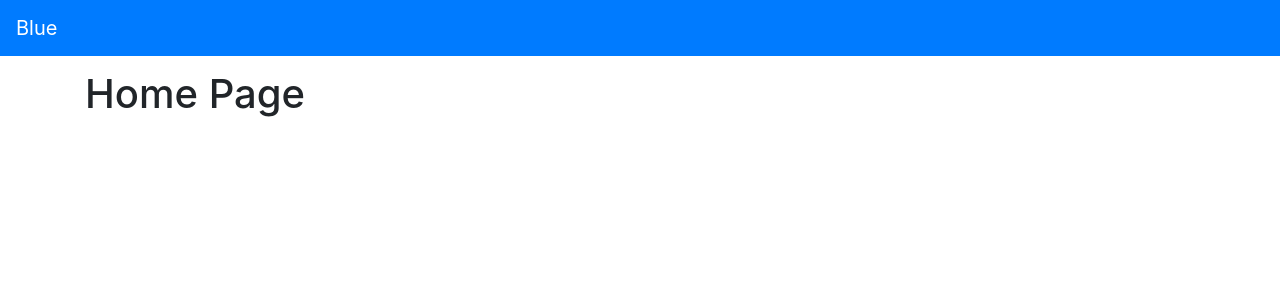
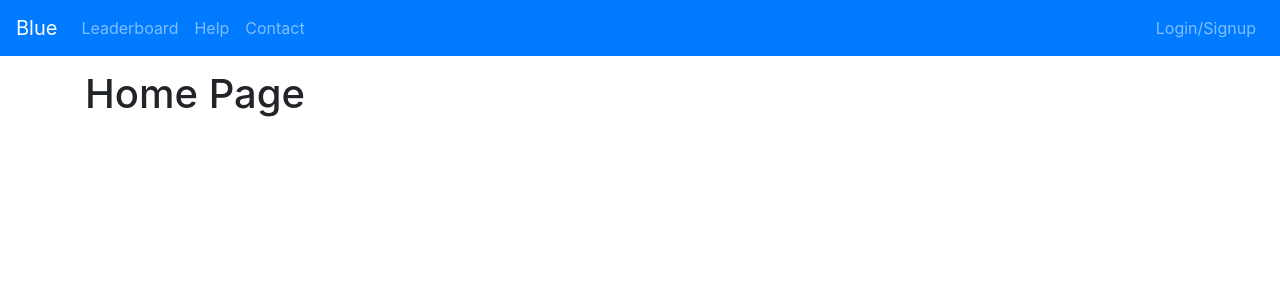
Before and after one commit to Wackahouse/blue, a React (Create React App) app in the folder blue_react/: page / in a window 1280 px wide. Shown: the top 300 px of the page. Built offline with nearby package versions, Linux system fonts and the light colour scheme.

Commit message:
made the top navbar links and pages

```diff
--- a/blue_react/package.json
+++ b/blue_react/package.json
@@ -7,6 +7,7 @@
     "@testing-library/react": "^9.5.0",
     "@testing-library/user-event": "^7.2.1",
     "bootstrap": "^4.4.1",
+    "imports-loader": "^0.8.0",
     "react": "^16.13.1",
     "react-bootstrap": "^1.0.1",
     "react-dom": "^16.13.1",
--- a/blue_react/public/index.html
+++ b/blue_react/public/index.html
@@ -46,5 +46,17 @@
       To begin the development, run `npm start` or `yarn start`.
       To create a production bundle, use `npm run build` or `yarn build`.
     -->
+
+    <script src="https://code.jquery.com/jquery-3.3.1.slim.min.js"
+    integrity="sha384-q8i/X+965DzO0rT7abK41JStQIAqVgRVzpbzo5smXKp4YfRvH+8abtTE1Pi6jizo"
+    crossorigin="anonymous"></script>
+
+    <script src="https://cdnjs.cloudflare.com/ajax/libs/popper.js/1.14.0/umd/popper.min.js"
+    integrity="sha384-cs/chFZiN24E4KMATLdqdvsezGxaGsi4hLGOzlXwp5UZB1LY//20VyM2taTB4QvJ"
+    crossorigin="anonymous"></script>
+
+    <script src="https://stackpath.bootstrapcdn.com/bootstrap/4.1.0/js/bootstrap.min.js"
+    integrity="sha384-uefMccjFJAIv6A+rW+L4AHf99KvxDjWSu1z9VI8SKNVmz4sk7buKt/6v9KI65qnm"
+    crossorigin="anonymous"></script>
   </body>
 </html>
--- a/blue_react/src/App.js
+++ b/blue_react/src/App.js
@@ -4,6 +4,7 @@ import Container from 'react-bootstrap/Container'
 import logo from './logo.svg';
 import './App.css';
 import Navbar from './components/Navbar';
+import 'jquery';
 
 function Home() {
   return (
@@ -13,10 +14,34 @@ function Home() {
   )
 }
 
-function Room() {
+function Leaderboard() {
   return (
     <div className="content container">
-      <h1>Room Page</h1>
+      <h1>Leaderboard Page</h1>
+    </div>
+  )
+}
+
+function Help() {
+  return (
+    <div className="content container">
+      <h1>Help page</h1>
+    </div>
+  )
+}
+
+function Contact() {
+  return (
+    <div className="content container">
+      <h1>Contact us Page</h1>
+    </div>
+  )
+}
+
+function Login() {
+  return (
+    <div className="content container">
+      <h1>Login/Signup</h1>
     </div>
   )
 }
@@ -27,7 +52,10 @@ function App() {
       <Navbar />
       <Switch>
         <Route path='/' component={Home} exact/>
-        <Route path='/Room' component={Room} exact/>
+        <Route path='/leaderboard' component={Leaderboard} exact/>
+        <Route path='/contact' component={Contact} exact/>
+        <Route path='/help' component={Help} exact/>
+        <Route path='/login' component={Login} exact/>
         <Redirect to='/' />
       </Switch>
     </BrowserRouter>
--- a/blue_react/src/components/Navbar.js
+++ b/blue_react/src/components/Navbar.js
@@ -3,9 +3,30 @@ import React, { Component } from 'react';
 class Navbar extends Component {
 	render() {
 		return (
-			<nav className="navbar navbar-expand-md bg-primary navbar-dark fixed-top">
-      			<a className="navbar-brand" href="/">Blue</a>
-    		</nav>
+			<nav className="navbar navbar-expand-md justify-content-between bg-primary navbar-dark fixed-top">
+		      <a className="navbar-brand" href="/">Blue</a>
+		      <button className="navbar-toggler" type="button" data-toggle="collapse" data-target="#collapsibleNavbar">
+		        <span className="navbar-toggler-icon"></span>
+		      </button>
+		      <div className="collapse navbar-collapse" id="collapsibleNavbar">
+		        <ul className="navbar-nav">
+		          <li className="nav-item">
+		            <a className="nav-link" href="leaderboard">Leaderboard</a>
+		          </li>
+		          <li className="nav-item">
+		            <a className="nav-link" href="help">Help</a>
+		          </li>
+		          <li className="nav-item">
+		            <a className="nav-link" href="contact">Contact</a>
+		          </li>
+		        </ul>
+		        <ul className="navbar-nav ml-auto">
+		          <li className="nav-item">
+		            <a className="nav-link" href="login">Login/Signup</a>
+		          </li>
+		        </ul>
+		      </div>
+		    </nav>
     	);
 	}
 }
```
Also changed, not shown: 1 other file (tests, documents, lock files or other folders).
